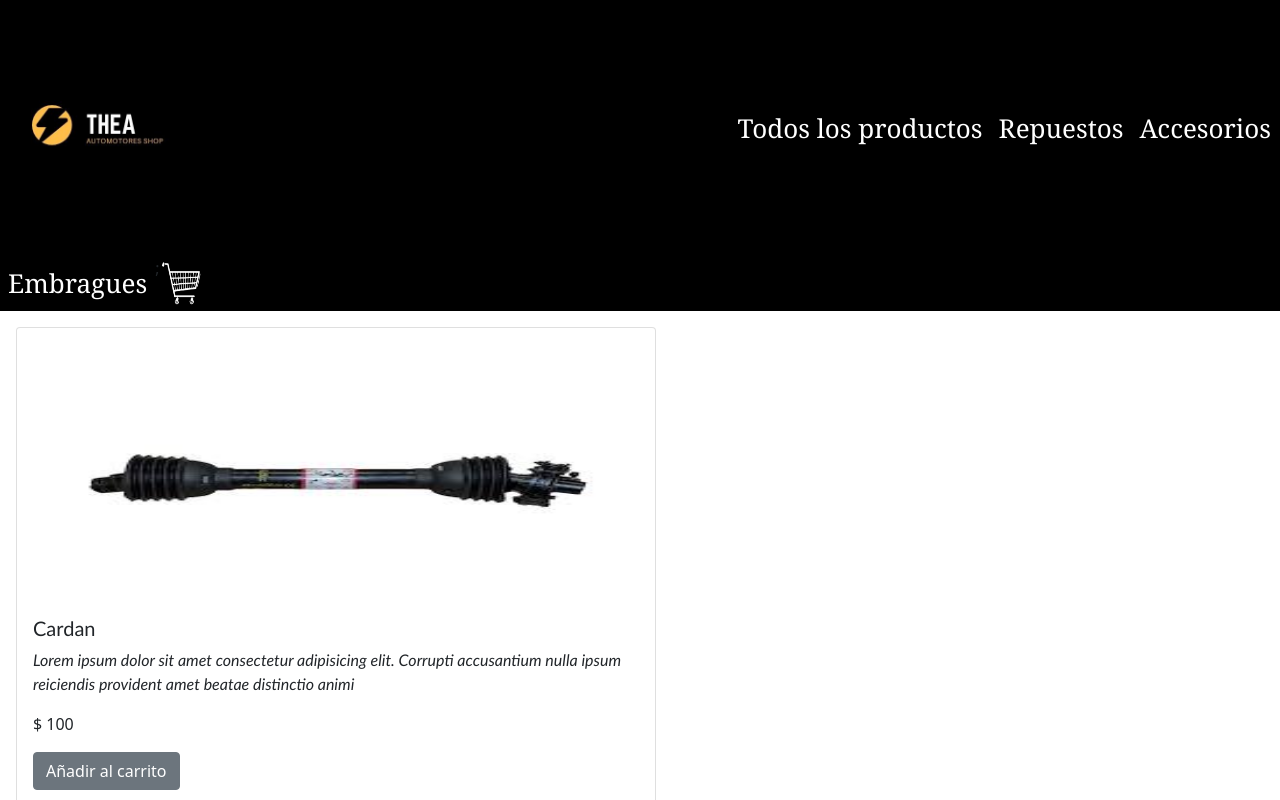
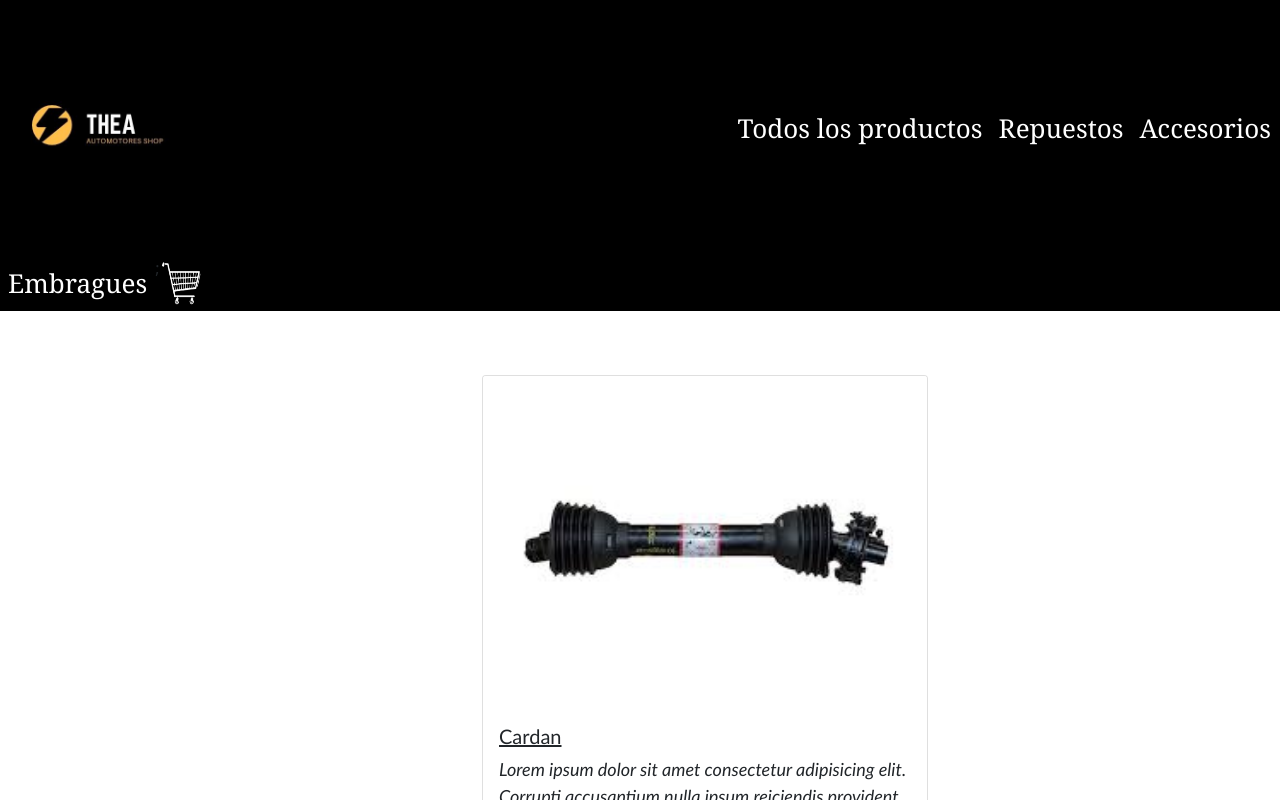
Before and after one commit to CamiLLopez/thea-shop, a React (Create React App) app: page /item/1 in a window 1280 px wide. Shown: the top 800 px of the page. Built offline with nearby package versions, Linux system fonts and the light colour scheme.

Commit message:
CamilaLopez-TheaShop

```diff
--- a/src/components/Item.jsx
+++ b/src/components/Item.jsx
@@ -15,9 +15,6 @@ export default function Item(props) {
         <Card.Text className="img-text">
         Código: {item.id}
         </Card.Text>
-        <Card.Text className="img-text">
-          {item.description}
-        </Card.Text>
         <p>${item.price}</p>
         <Button variant="secondary" href={`/item/${item.id}`}> Ver detalles</Button>
       </Card.Body>
--- a/src/components/ItemDetail.jsx
+++ b/src/components/ItemDetail.jsx
@@ -1,5 +1,7 @@
+import { height } from 'dom-helpers';
 import React from 'react';
 import { Card, Button, Alert } from 'react-bootstrap';
+import './itemDetail.css';
 
 export const ItemDetail = (props) => {
 
@@ -10,15 +12,16 @@ export const ItemDetail = (props) => {
     </Alert>
   ) : (
     <>
-    <div>
-    <Card className="card"style={{ width: "50%" }}>
-      <Card.Img className="img-card"variant="top" src={item.image} />
+
+    <div className="container">
+    <Card className="card-details"style={{ width: "40%", height: "5%" }}>
+      <Card.Img className="img" src={item.image} />
       <Card.Body>
         <Card.Title className="img-title">{item.name}</Card.Title>
         <Card.Text className="img-text">
           {item.description}
         </Card.Text>
-        <p>$ {item.price}</p>
+        <strong><p>$ {item.price}</p></strong>
         <Button variant="secondary">Añadir al carrito</Button>
       </Card.Body>
     </Card>
--- a/src/components/itemDetail.css
+++ b/src/components/itemDetail.css
@@ -0,0 +1,24 @@
+.container{
+    display: flex;
+    flex-direction: column;
+    margin: auto;
+    padding: 3rem;
+}
+.card-details{
+    margin-left: 25rem;
+    column-gap: 2rem;
+}
+.img{
+    height: fit-content;
+    width: fit-content;
+}
+.img-title{
+    font-size: large;
+    text-decoration: underline;
+    font-family: 'Gill Sans', 'Gill Sans MT', Calibri, 'Trebuchet MS', sans-serif;
+
+}
+.img-text{
+    font-size: large;
+    font-family: 'Gill Sans', 'Gill Sans MT', Calibri, 'Trebuchet MS', sans-serif;
+}
```
